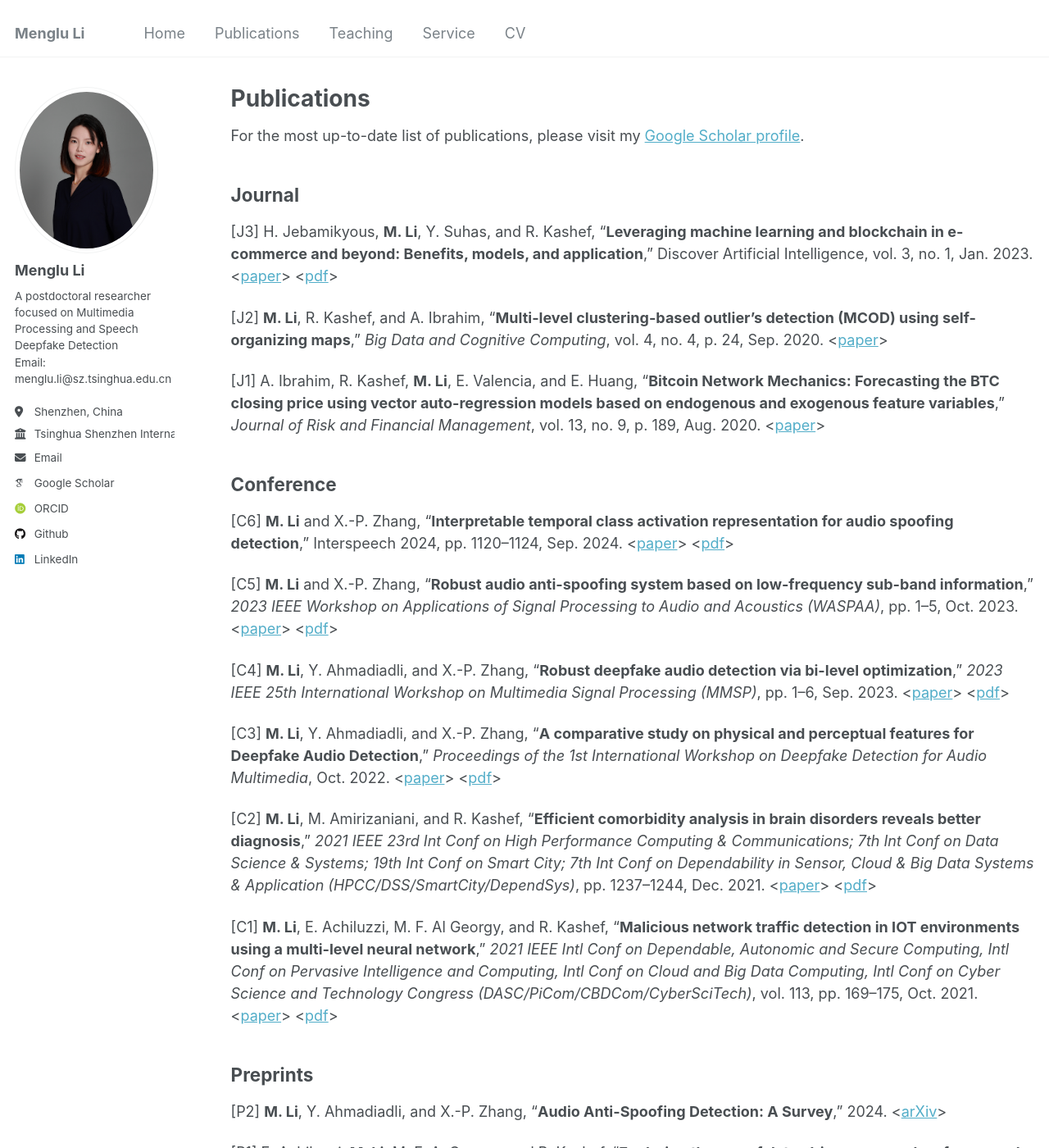
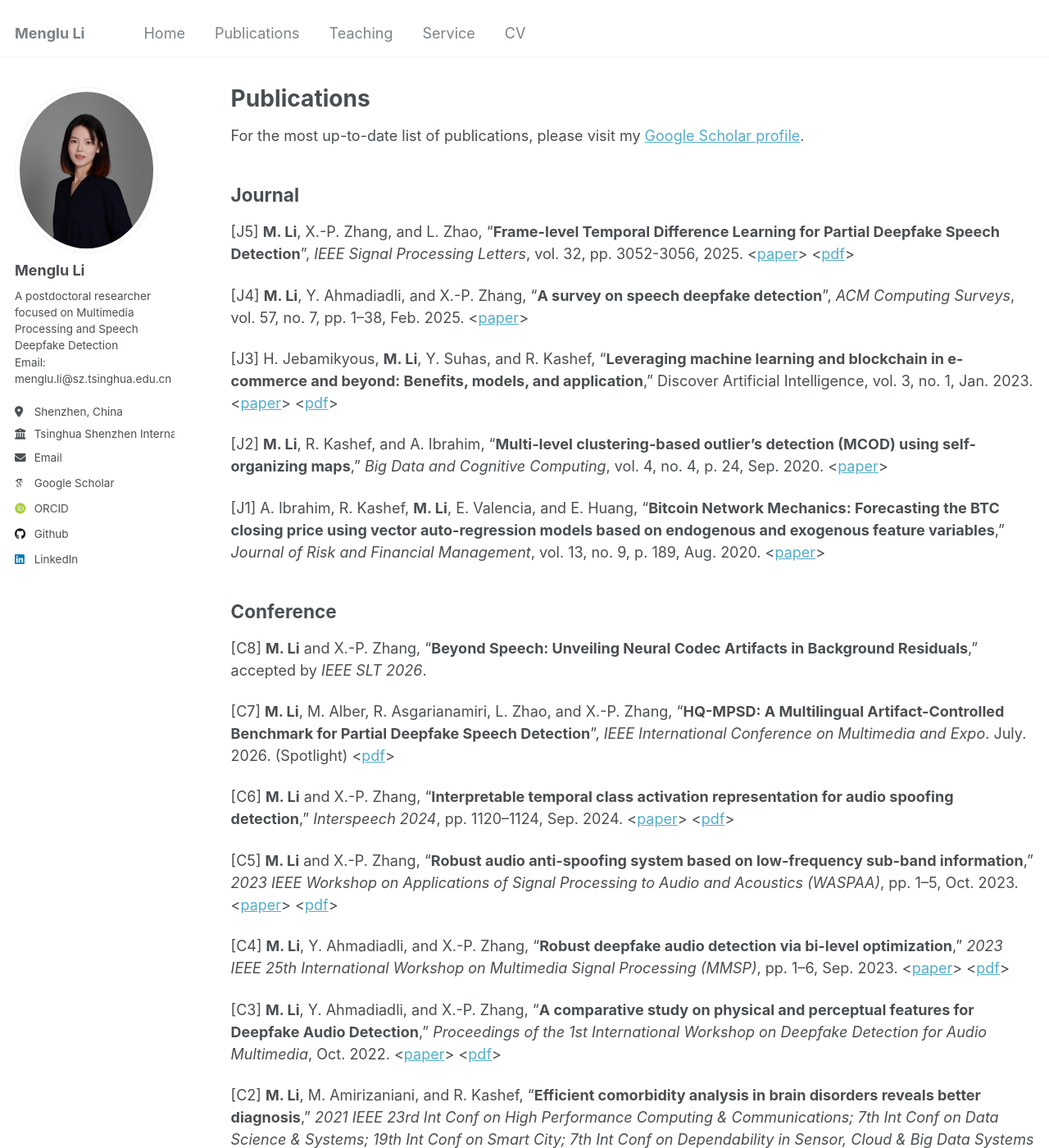
Before and after one commit to menglu-lml/menglu-lml.github.io, a Jekyll site: the page built from _pages/papers.md, in a window 1280 px wide and 1400 px high. Shown: the whole window at 82% size. Built offline with Jekyll 4.4.1, drawn with Linux system fonts in a browser that asks for light colours; some web fonts are replaced.

Commit message:
Update papers.md

```diff
--- a/_pages/papers.md
+++ b/_pages/papers.md
@@ -10,6 +10,11 @@ author_profile: true
 For the most up-to-date list of publications, please visit my [Google Scholar profile](https://scholar.google.com/citations?user=bh5r0XoAAAAJ&hl=en).
 
 ## Journal
+
+[J5] **M. Li**, X.-P. Zhang, and  L. Zhao, "**Frame-level Temporal Difference Learning for Partial Deepfake Speech Detection**", _IEEE Signal Processing Letters_, vol. 32, pp. 3052-3056, 2025.  <[paper](https://ieeexplore.ieee.org/abstract/document/11091488)> <[pdf](https://arxiv.org/pdf/2507.15101)>
+
+[J4] **M. Li**, Y. Ahmadiadli, and X.-P. Zhang, "**A survey on speech deepfake detection**", _ACM Computing Surveys_, vol. 57, no. 7, pp. 1–38, Feb. 2025.  <[paper](https://dl.acm.org/doi/full/10.1145/3714458)>
+
 [J3] H. Jebamikyous, **M. Li**, Y. Suhas, and R. Kashef, “**Leveraging machine learning and blockchain in e-commerce and beyond: Benefits, models, and application**,” Discover Artificial Intelligence, vol. 3, no. 1, Jan. 2023. <[paper](https://link.springer.com/article/10.1007/s44163-022-00046-0)> <[pdf](../files/Leveraging_machine_learninga_and_blockchain.pdf)>
 
 [J2] **M. Li**, R. Kashef, and A. Ibrahim, “**Multi-level clustering-based outlier’s detection (MCOD) using self-organizing maps**,” _Big Data and Cognitive Computing_, vol. 4, no. 4, p. 24, Sep. 2020. <[paper](https://www.mdpi.com/2504-2289/4/4/24)>
@@ -21,7 +26,11 @@ For the most up-to-date list of publications, please visit my [Google Scholar pr
 
 ## Conference
 
-[C6] **M. Li** and X.-P. Zhang, “**Interpretable temporal class activation representation for audio spoofing  detection**,” Interspeech 2024, pp. 1120–1124, Sep. 2024. <[paper](https://www.isca-archive.org/interspeech_2024/li24oa_interspeech.html)> <[pdf](https://www.isca-archive.org/interspeech_2024/li24oa_interspeech.pdf)>
+[C8] **M. Li** and X.-P. Zhang,  “**Beyond Speech: Unveiling Neural Codec Artifacts in Background Residuals**,” accepted by _IEEE SLT 2026_.
+
+[C7] **M. Li**, M. Alber, R. Asgarianamiri, L. Zhao, and X.-P. Zhang, "**HQ-MPSD: A Multilingual Artifact-Controlled Benchmark for Partial Deepfake Speech Detection**", _IEEE International Conference on Multimedia and Expo_. July. 2026. (Spotlight) <[pdf](https://arxiv.org/pdf/2512.13012)>
+
+[C6] **M. Li** and X.-P. Zhang, “**Interpretable temporal class activation representation for audio spoofing  detection**,” _Interspeech 2024_, pp. 1120–1124, Sep. 2024. <[paper](https://www.isca-archive.org/interspeech_2024/li24oa_interspeech.html)> <[pdf](https://www.isca-archive.org/interspeech_2024/li24oa_interspeech.pdf)>
 
 [C5] **M. Li** and X.-P. Zhang, “**Robust audio anti-spoofing system based on low-frequency sub-band information**,” _2023 IEEE Workshop on Applications of Signal Processing to Audio and Acoustics (WASPAA)_, pp. 1–5, Oct. 2023. <[paper](https://ieeexplore.ieee.org/document/10248132)> <[pdf](../files/Robust_Audio_Anti-Spoofing_System_Based_on_Low-Frequency_Sub-Band_Information.pdf)>
 
@@ -35,6 +44,4 @@ For the most up-to-date list of publications, please visit my [Google Scholar pr
 
 
 ## Preprints
-[P2] **M. Li**, Y. Ahmadiadli, and X.-P. Zhang, “**Audio Anti-Spoofing Detection: A Survey**,” 2024. <[arXiv](https://arxiv.org/pdf/2404.13914)>
-
 [P1] E. Achiluzzi, **M. Li**, M. F. A. Georgy, and R. Kashef, “**Exploring the use of data-driven approaches for anomaly detection in the internet of things (IOT) environment**,” 2022. <[arXiv](https://arxiv.org/pdf/2301.00134)>
```
